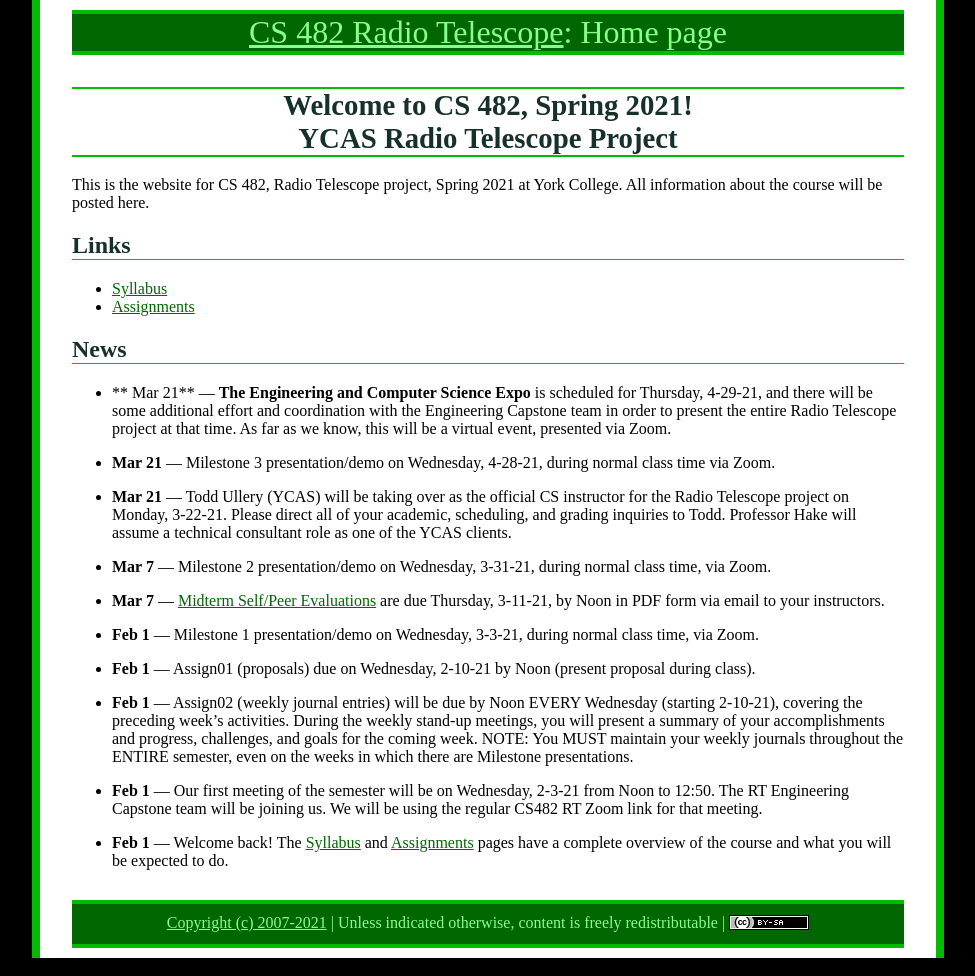
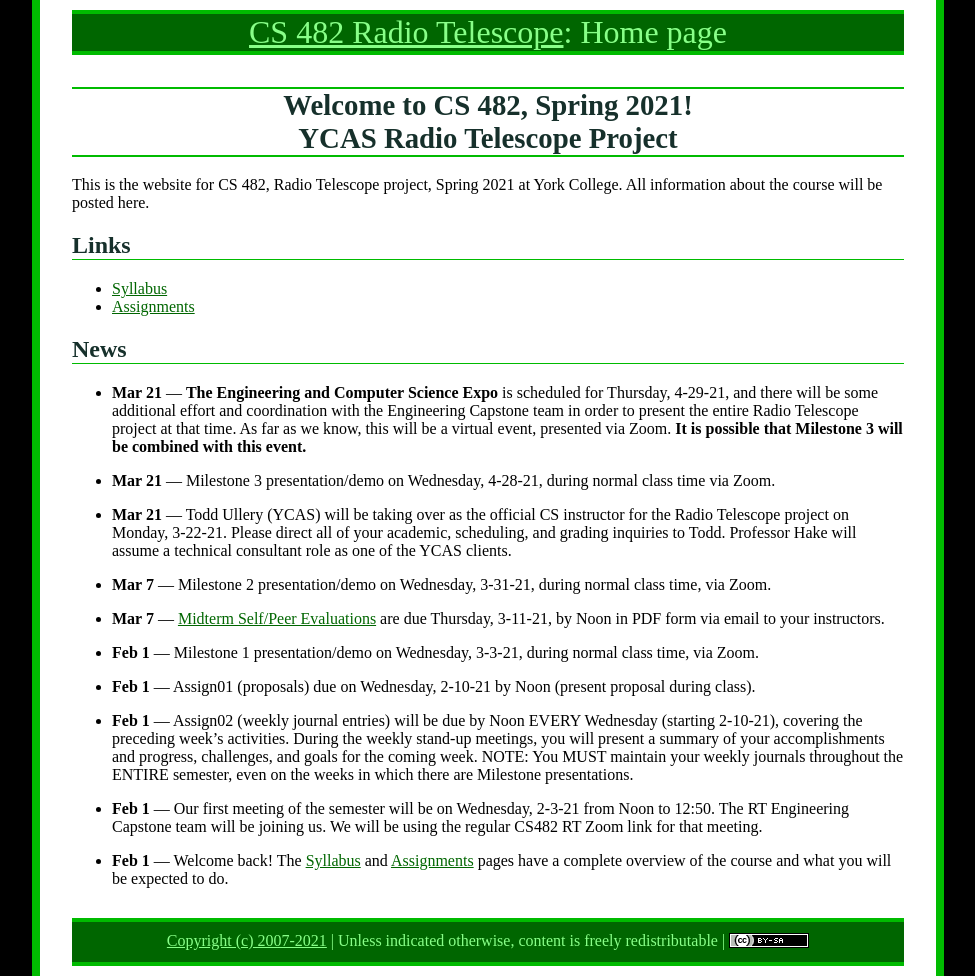
Before and after one commit to ycpcs/cs482-spring2021-RT, a Jekyll site: the page built from index.md, in a window 1280 px wide. Shown: the whole page, without its empty margins (152-1127 px from the left). Built offline with Jekyll 4.4.1, drawn with Linux system fonts in a browser that asks for light colours.

Commit message:
Engineering & CS event

```diff
--- a/index.md
+++ b/index.md
@@ -27,7 +27,7 @@ All information about the course will be posted here.
 
 -->
 
-* ** Mar 21** &mdash; **The Engineering and Computer Science Expo** is scheduled for Thursday, 4-29-21, and there will be some additional effort and coordination with the Engineering Capstone team in order to present the entire Radio Telescope project at that time.  As far as we know, this will be a virtual event, presented via Zoom.
+* **Mar 21** &mdash; **The Engineering and Computer Science Expo** is scheduled for Thursday, 4-29-21, and there will be some additional effort and coordination with the Engineering Capstone team in order to present the entire Radio Telescope project at that time.  As far as we know, this will be a virtual event, presented via Zoom.  **It is possible that Milestone 3 will be combined with this event.**
 
 * **Mar 21** &mdash; Milestone 3 presentation/demo on Wednesday, 4-28-21, during normal class time via Zoom.
 
```
